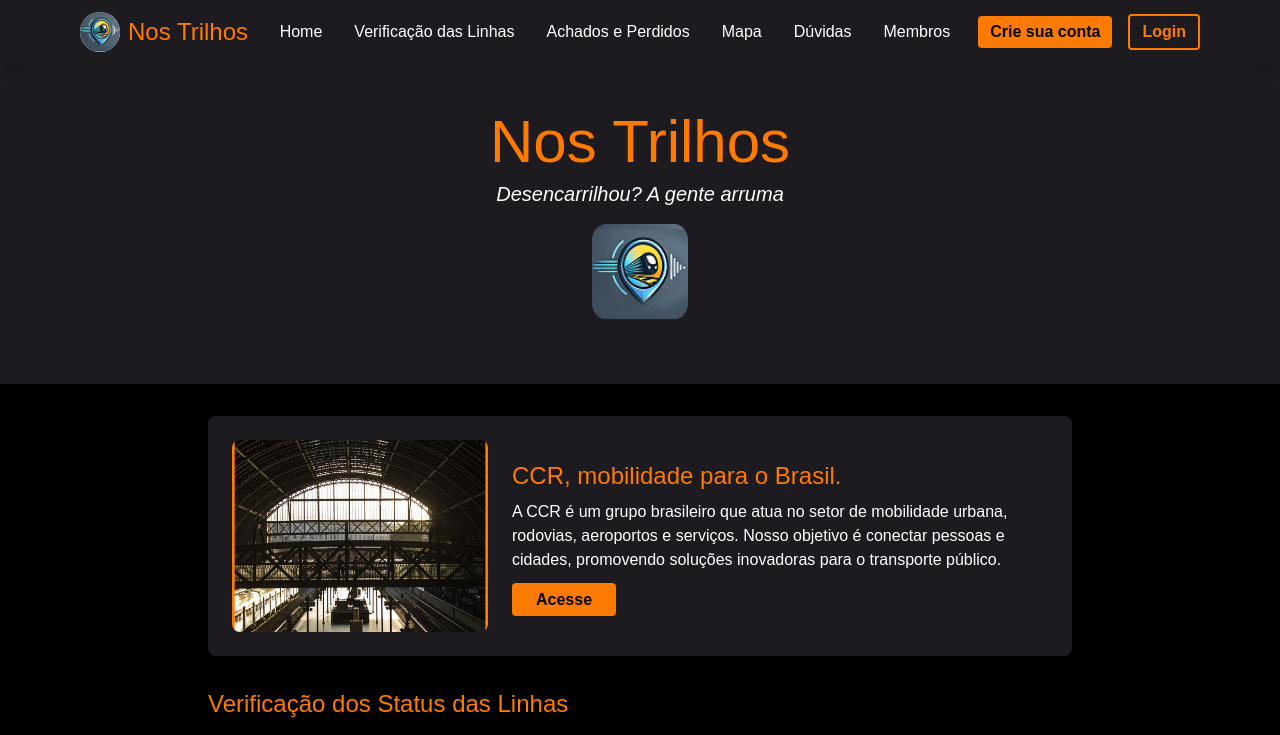
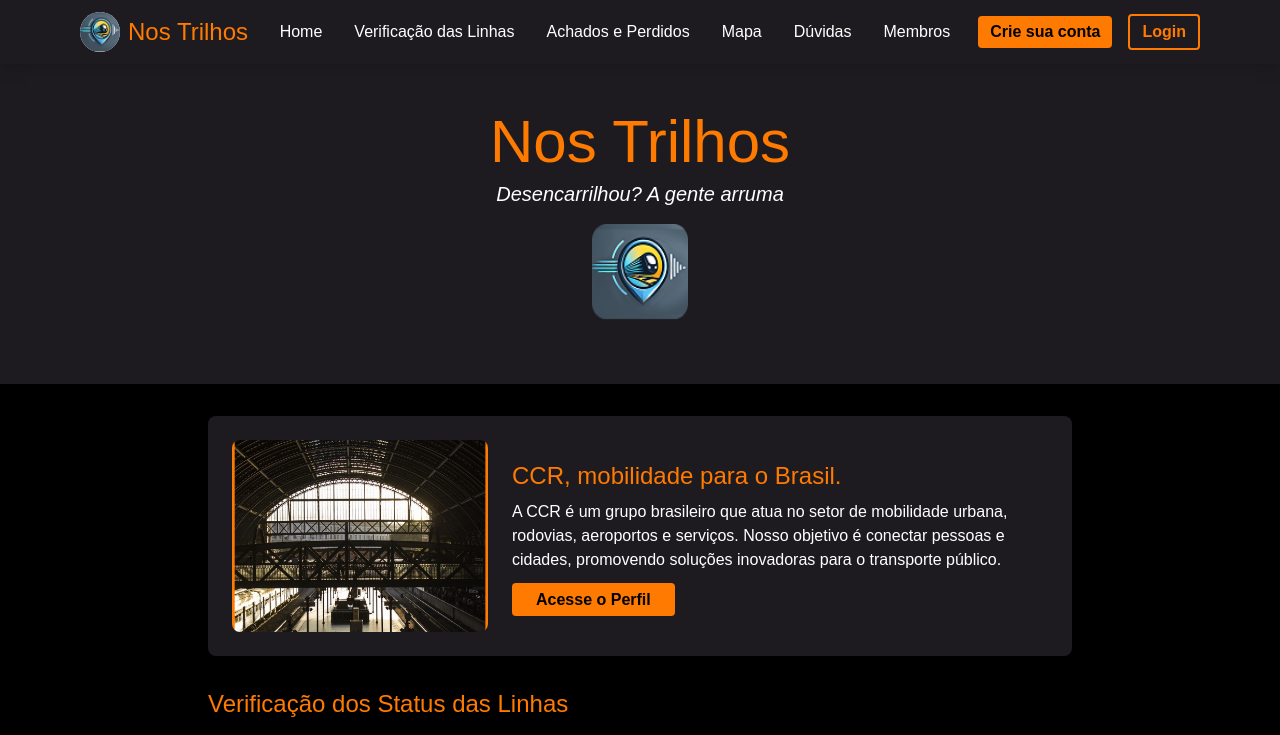
Before and after one commit to juliabusso/Sprint4Front, a Next.js app: page / in a window 1280 px wide. Shown: the top 735 px of the page. Built offline with nearby package versions, Linux system fonts and the light colour scheme.

Commit message:
Botão de acesso ao perfil arrumado

```diff
--- a/src/app/page.tsx
+++ b/src/app/page.tsx
@@ -34,8 +34,8 @@
               A CCR é um grupo brasileiro que atua no setor de mobilidade urbana, rodovias, aeroportos e serviços.
               Nosso objetivo é conectar pessoas e cidades, promovendo soluções inovadoras para o transporte público.
             </p>
-            <Link href="/duvidas" className="w-full md:w-auto bg-[#FF7A00] text-black font-bold px-6 py-2 rounded hover:bg-white hover:text-[#FF7A00] transition">
-              Acesse
+            <Link href="/perfil" className="w-full md:w-auto bg-[#FF7A00] text-black font-bold px-6 py-2 rounded hover:bg-white hover:text-[#FF7A00] transition">
+              Acesse o Perfil
             </Link>
           </div>
         </div>
```
